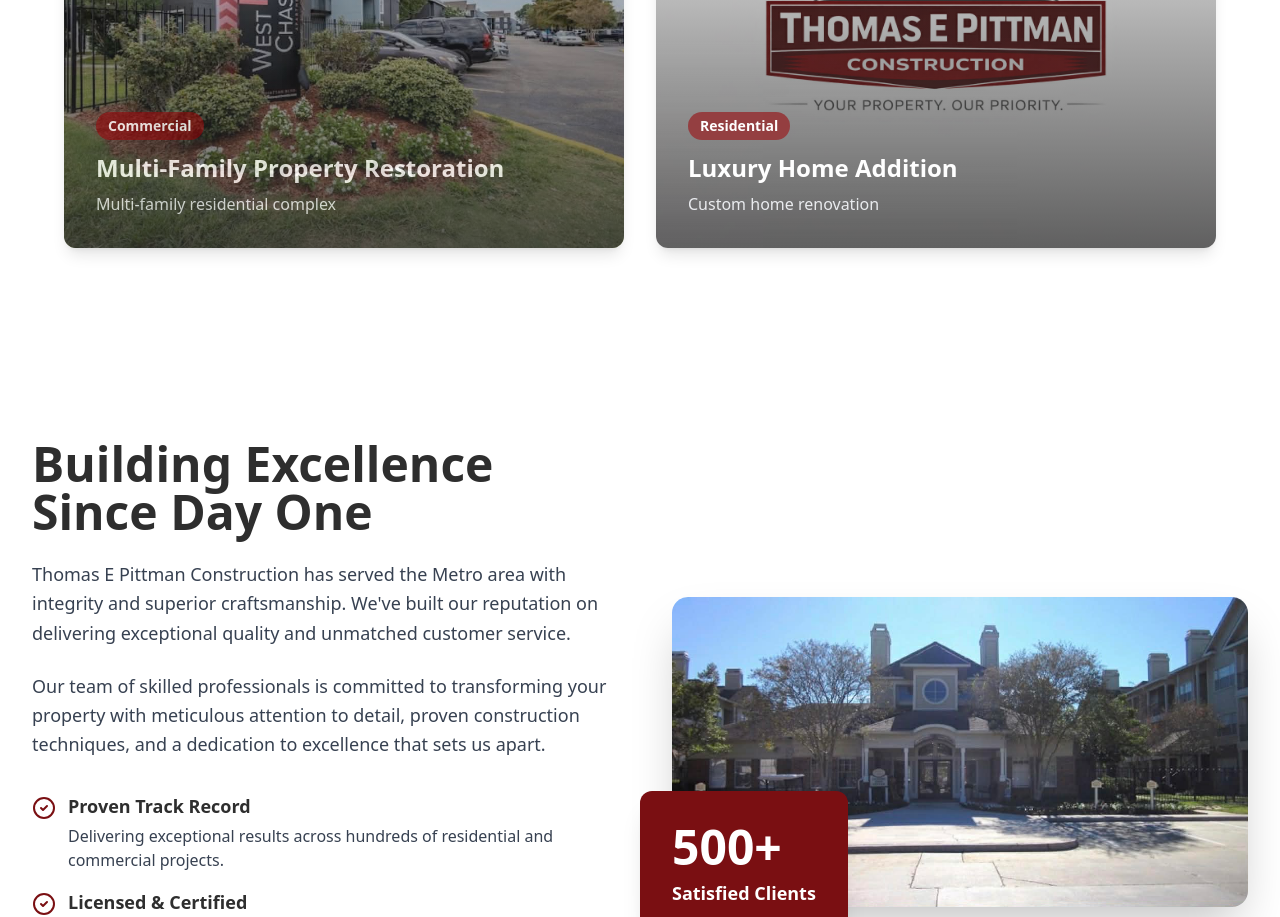
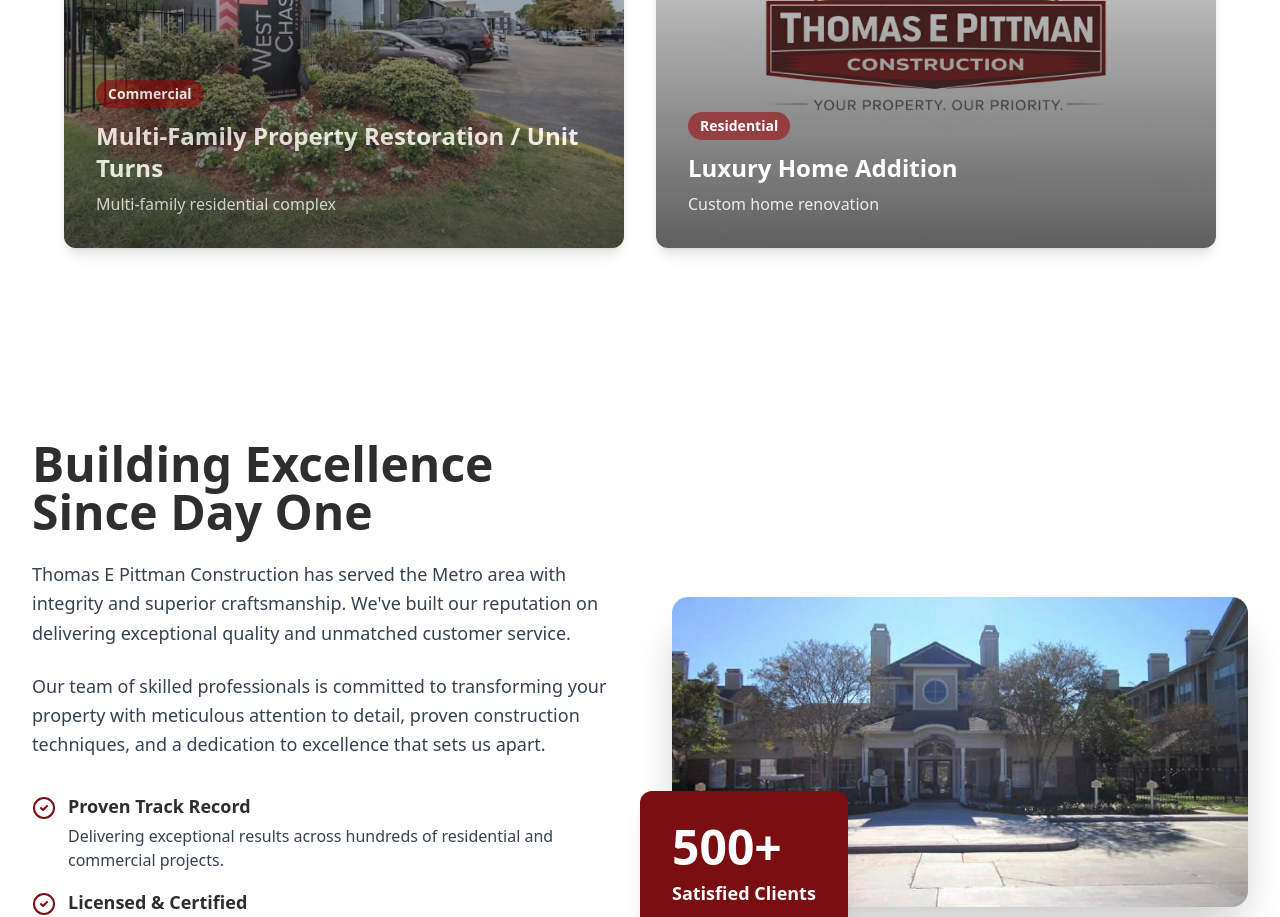
Before and after one commit to DoubleB00/Thomas-E-Pittman, a React (Vite) app: page / in a window 1280 px wide. Shown: the part 7500-8417 px from the top of the page. Built offline with nearby package versions, Linux system fonts and the light colour scheme.

Commit message:
Updated Gallery.tsx

```diff
--- a/src/components/Gallery.tsx
+++ b/src/components/Gallery.tsx
@@ -17,7 +17,7 @@ const images = [
   {
     src: '/att.JwOx-AXuvfbltz_ARKw9NTICSqtPt8KhljEyz4YgJ44.JPG',
     alt: 'Multi-family residential complex',
-    title: 'Multi-Family Property Restoration',
+    title: 'Multi-Family Property Restoration / Unit Turns',
     category: 'Commercial',
   },
   {
```
